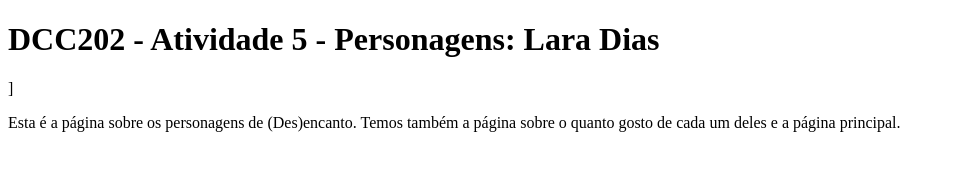
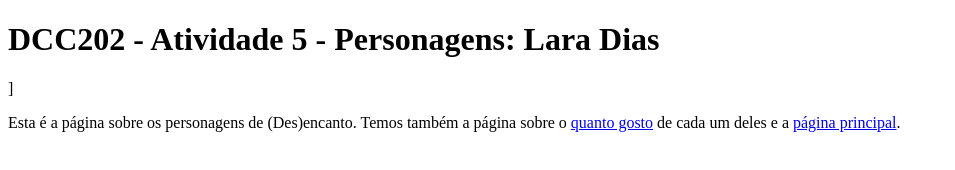
Before and after one commit to ufjf-dcc202/ufjf-dcc202-2023-3-a-atv5-Lara-Dias, a website: page personagens.html in a window 1280 px wide. Shown: the whole page, without its empty margins (0-955 px from the left). Drawn offline with Linux system fonts and the light colour scheme.

Commit message:
add dois links no parágrafo da pág personagens

```diff
--- a/personagens.html
+++ b/personagens.html
@@ -9,7 +9,7 @@
     <main>
         <h1>DCC202 - Atividade 5 - Personagens: Lara Dias </h1>]
         <p>
-            Esta é a página sobre os personagens de (Des)encanto. Temos também a página sobre o quanto gosto de cada um deles e a página principal.
+            Esta é a página sobre os personagens de (Des)encanto. Temos também a página sobre o <a href="preferencias.html">quanto gosto</a> de cada um deles e a <a href="index.html">página principal</a>.
         </p>
     </main>
 
```
